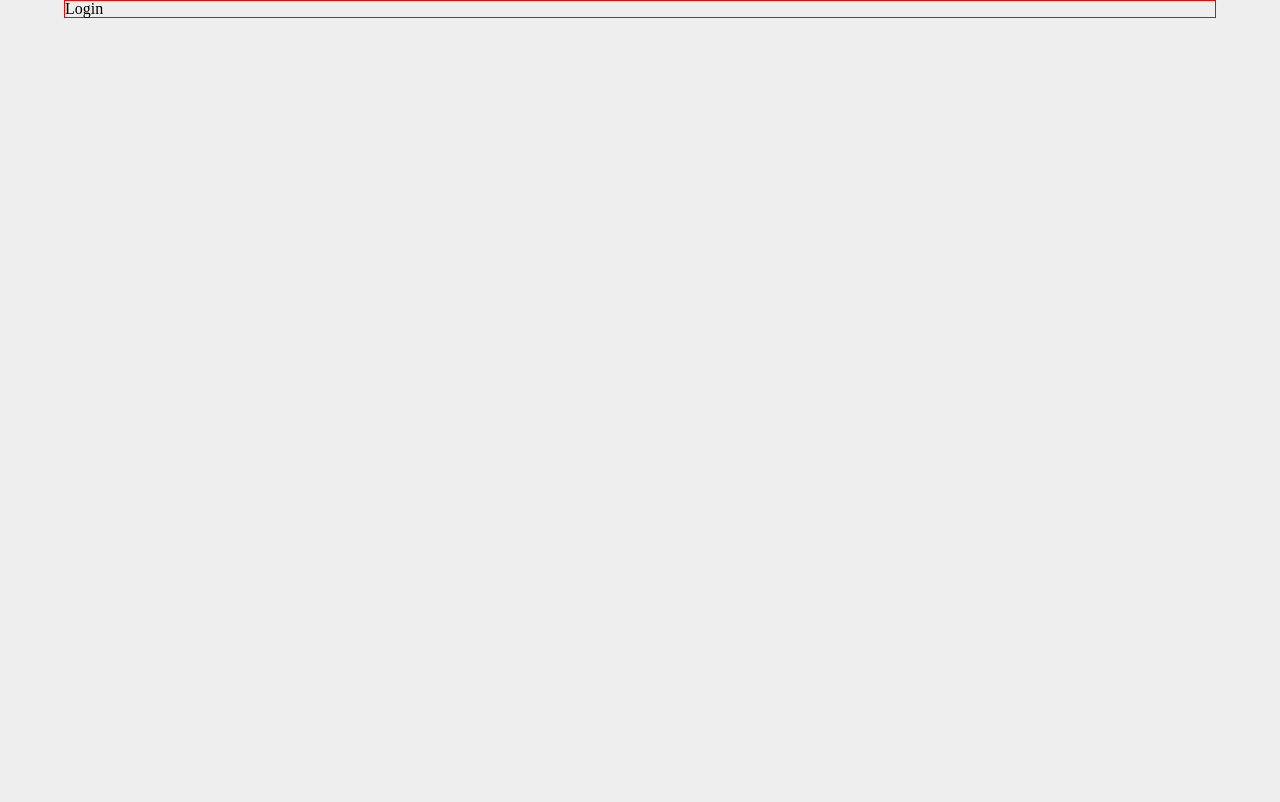
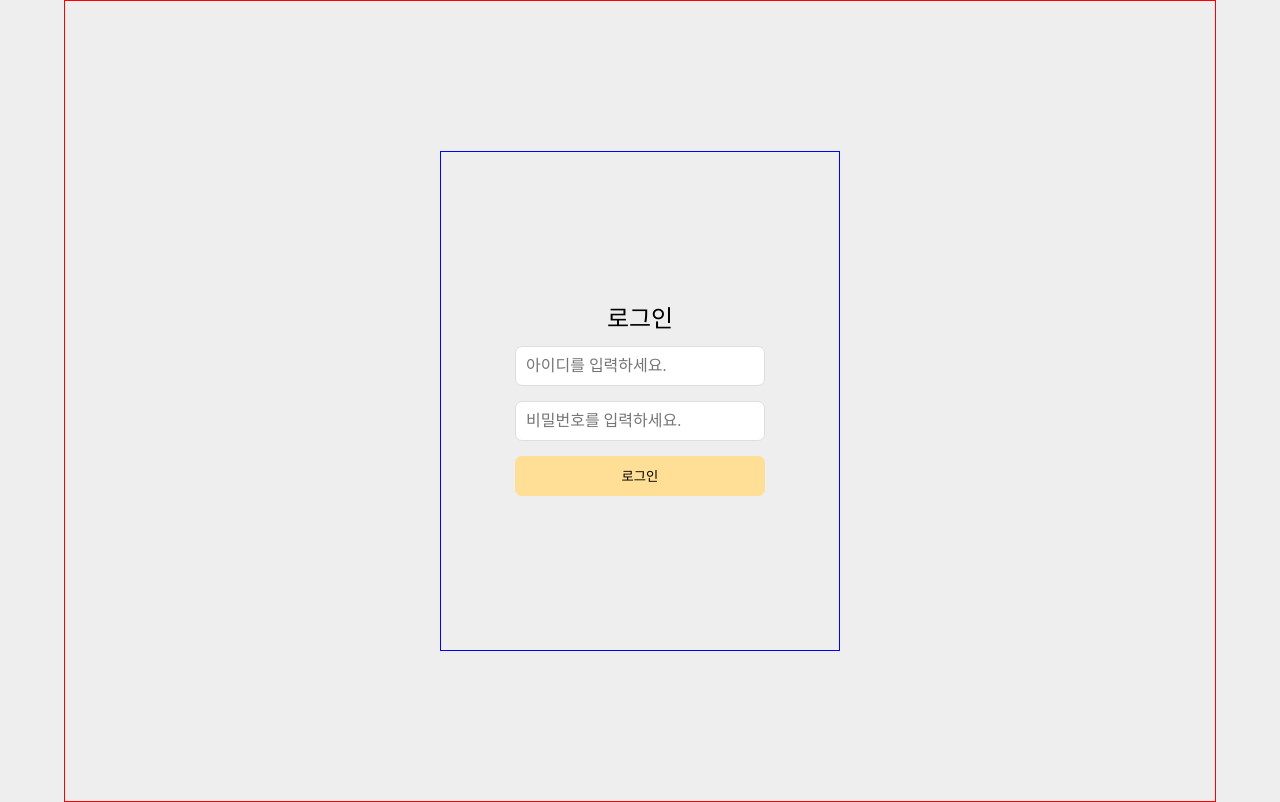
Before and after one commit to sumii-7/eat-go, a React (Vite) app: page /Login in a window 1280 px wide. Built offline with nearby package versions, Linux system fonts and the light colour scheme.

Commit message:
로그인 구현 중

```diff
--- a/package.json
+++ b/package.json
@@ -10,6 +10,7 @@
     "preview": "vite preview"
   },
   "dependencies": {
+    "@supabase/supabase-js": "^2.43.5",
     "react": "^18.2.0",
     "react-dom": "^18.2.0",
     "react-router-dom": "^6.23.1",
--- a/src/page/Login.jsx
+++ b/src/page/Login.jsx
@@ -1,7 +1,80 @@
-import React from "react";
+import React, { useRef } from "react";
+import styled from "styled-components";
+import supabase from "../supabaseClient";
 
 const Login = () => {
-  return <div>Login</div>;
+  const emailRef = useRef();
+  const passwordRef = useRef();
+
+  const Login = async () => {
+    const { data, error } = await supabase.auth.signInWithPassword({
+      email: emailRef.current.value,
+      password: passwordRef.current.value,
+    });
+
+    if (error) {
+      throw error;
+    }
+
+    console.log(data);
+  };
+
+  return (
+    <>
+      <StSignUpWrap>
+        <StSignUpForm onSubmit={Login}>
+          <StTitle>로그인</StTitle>
+          <StSignUpInput
+            type="text"
+            placeholder="아이디를 입력하세요."
+            ref={emailRef}
+          />
+          <StSignUpInput
+            type="password"
+            placeholder="비밀번호를 입력하세요."
+            ref={passwordRef}
+          />
+          <StSignUpButton>로그인</StSignUpButton>
+        </StSignUpForm>
+      </StSignUpWrap>
+    </>
+  );
 };
 
+const StSignUpWrap = styled.div`
+  height: 100vh;
+  display: grid;
+  place-content: center;
+`;
+
+const StSignUpForm = styled.form`
+  width: 400px;
+  height: 500px;
+  border: 1px solid blue;
+  display: grid;
+  place-content: center;
+  gap: 15px;
+`;
+
+const StSignUpInput = styled.input`
+  text-indent: 10px;
+  width: 250px;
+  height: 40px;
+  border-radius: 7px;
+  border: 1px solid #dfdede;
+`;
+
+const StSignUpButton = styled.button`
+  width: 250px;
+  height: 40px;
+  border-radius: 7px;
+  border: none;
+  background-color: #ffde95;
+`;
+
+const StTitle = styled.h3`
+  font-size: 24px;
+  text-align: center;
+`;
+
 export default Login;
--- a/src/page/SignUp.jsx
+++ b/src/page/SignUp.jsx
@@ -1,15 +1,39 @@
-import React from "react";
+import React, { useRef } from "react";
 import styled from "styled-components";
+import supabase from "../supabaseClient";
 
 const SignUp = () => {
+  const emailRef = useRef(null);
+  const passwordRef = useRef(null);
+  const signUp = async (e) => {
+    e.preventDefault();
+    const { data, error } = await supabase.auth.signUp({
+      email: emailRef.current.value,
+      password: passwordRef.current.value,
+    });
+
+    if (error) {
+      throw error;
+    }
+
+    console.log(data);
+  };
   return (
     <>
       <StSignUpWrap>
-        <StSignUpForm>
+        <StSignUpForm onSubmit={signUp}>
           <StTitle>회원가입</StTitle>
           <StSignUpInput type="text" placeholder="아이디를 입력하세요." />
-          <StSignUpInput type="password" placeholder="비밀번호를 입력하세요." />
-          <StSignUpInput type="email" placeholder="이메일를 입력하세요." />
+          <StSignUpInput
+            type="password"
+            placeholder="비밀번호를 입력하세요."
+            ref={passwordRef}
+          />
+          <StSignUpInput
+            type="email"
+            placeholder="이메일를 입력하세요."
+            ref={emailRef}
+          />
           <StSignUpInput type="text" placeholder="닉네임를 입력하세요." />
           <StSignUpButton>회원가입</StSignUpButton>
         </StSignUpForm>
--- /dev/null
+++ b/src/supabaseClient.js
@@ -0,0 +1,8 @@
+import { createClient } from "@supabase/supabase-js";
+
+const supabase = createClient(
+  "https://atrrtcgzyifnxdvklfyu.supabase.co",
+  "eyJhbGciOiJIUzI1NiIsInR5cCI6IkpXVCJ9.eyJpc3MiOiJzdXBhYmFzZSIsInJlZiI6ImF0cnJ0Y2d6eWlmbnhkdmtsZnl1Iiwicm9sZSI6ImFub24iLCJpYXQiOjE3MTg3MjAzMzgsImV4cCI6MjAzNDI5NjMzOH0.qmisq8tFTZPvTaUj2FI-St-hGkEiwq-KdSWVuXmlOwo"
+);
+
+export default supabase;
```
Also changed, not shown: 1 other file (tests, documents, lock files or other folders).
